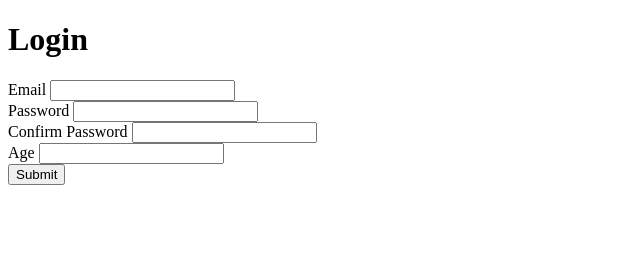
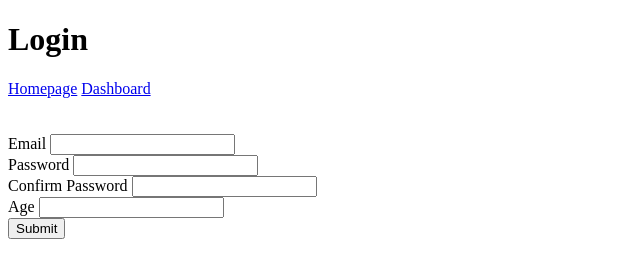
Before and after one commit to SharathMahendrasah/HTML-CrashCourse, a plain HTML site: page login.html in a window 1280 px wide. Shown: the whole page, without its empty margins (0-640 px from the left). Drawn offline with Linux system fonts and the light colour scheme.

Commit message:
Added links to Login page. Changed image link on Index

```diff
--- a/login.html
+++ b/login.html
@@ -8,6 +8,12 @@
 </head>
 <body>
     <h1>Login</h1>
+    <nav>
+        <a href="/index.html">Homepage</a>
+        <a href="/dashboard.html">Dashboard</a>
+    </nav>
+    <br/>
+    <br/>
     <form>
         <div>
             <labelfor="">Email</label>
```
Also changed, not shown: index.html (+1 -1 lines).
